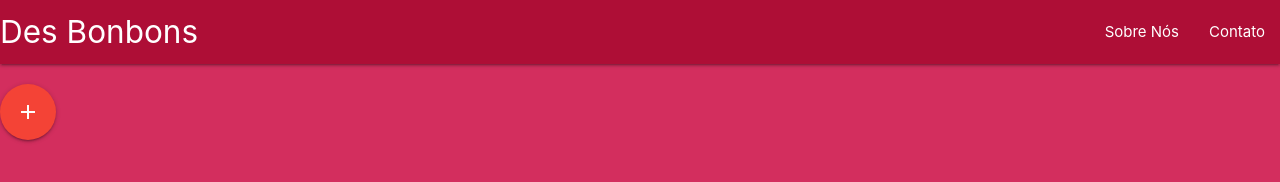
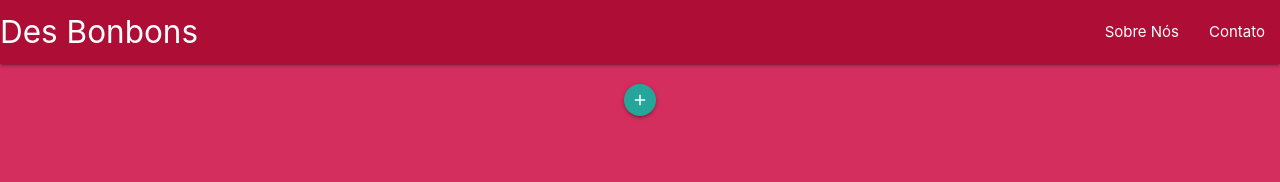
Before and after one commit to ppdro-u/larissacsr.github.io, a plain HTML site: page index.html in a window 1280 px wide. Drawn offline with Linux system fonts and the light colour scheme; no server answers.

Commit message:
adicionando botao de adicionar receita

```diff
--- a/index.html
+++ b/index.html
@@ -108,7 +108,11 @@
         </div><!-- esse é o fim do row -->
     </div><!-- fim do container-->
 
-  <a class="btn-floating btn-large waves-effect waves-light red"><i class="material-icons">add</i></a>
+   <div class="center">
+    <a class="btn-floating btn-small btn-large add-btn sidenav-trigger" data-target="side-form">
+      <i class="material-icons">add</i>
+    </a>
+  </div>
 
 
     <script src="https://www.gstatic.com/firebasejs/7.2.2/firebase-app.js"></script>
```
